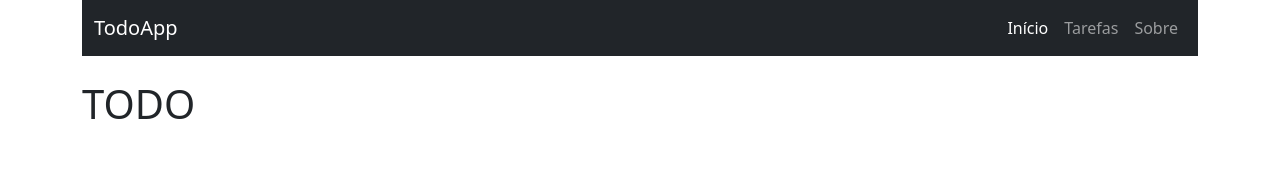
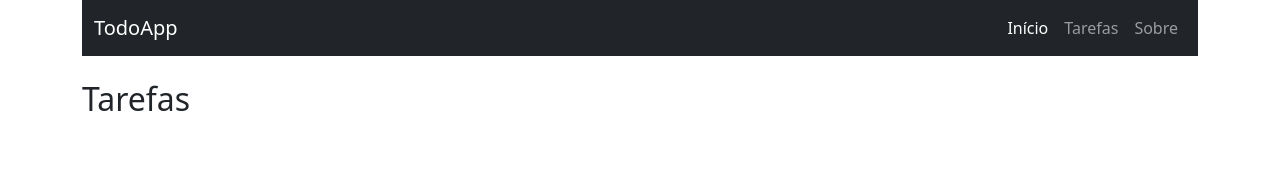
Before and after one commit to juancoutinhoflooxmongagua/Frontend-Todo, a React app: page /#/todos in a window 1280 px wide. Shown: the top 178 px of the page. Built offline with nearby package versions, Linux system fonts and the light colour scheme.

Commit message:
feat: add Page Header

```diff
--- a/src/about/about.jsx
+++ b/src/about/about.jsx
@@ -1,7 +1,7 @@
 import React from "react";
-
+import PageHeader from "../template/pageHeader";
 export default props => (
     <div>
-         <h2>Sobre</h2>
+        <PageHeader name='Sobre'/>
     </div>
  )
--- /dev/null
+++ b/src/template/pageHeader.jsx
@@ -0,0 +1,9 @@
+import React from 'react'
+
+const PageHeader = props => (
+    <header className="page-header">
+        <h2>{props.name} <small>{props.small}</small></h2>
+    </header>
+)
+
+export default PageHeader
--- a/src/todo/todo.jsx
+++ b/src/todo/todo.jsx
@@ -1,10 +1,10 @@
 import React, {Component} from "react";
-
+import PageHeader from "../template/pageHeader";
 export default class Todo extends Component {
     render() {
         return (
             <div>
-                <h1>TODO</h1>
+               <PageHeader name='Tarefas'/>
             </div>
         )
     }
```
